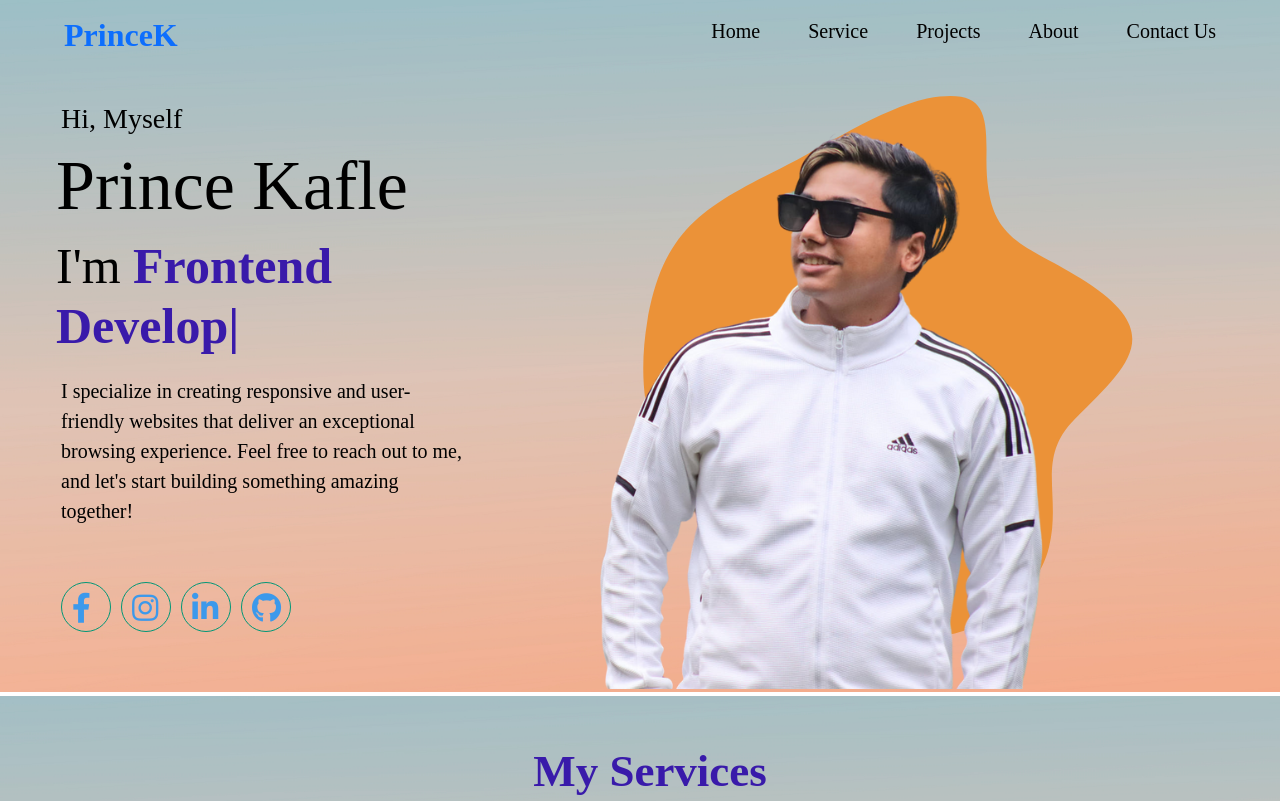
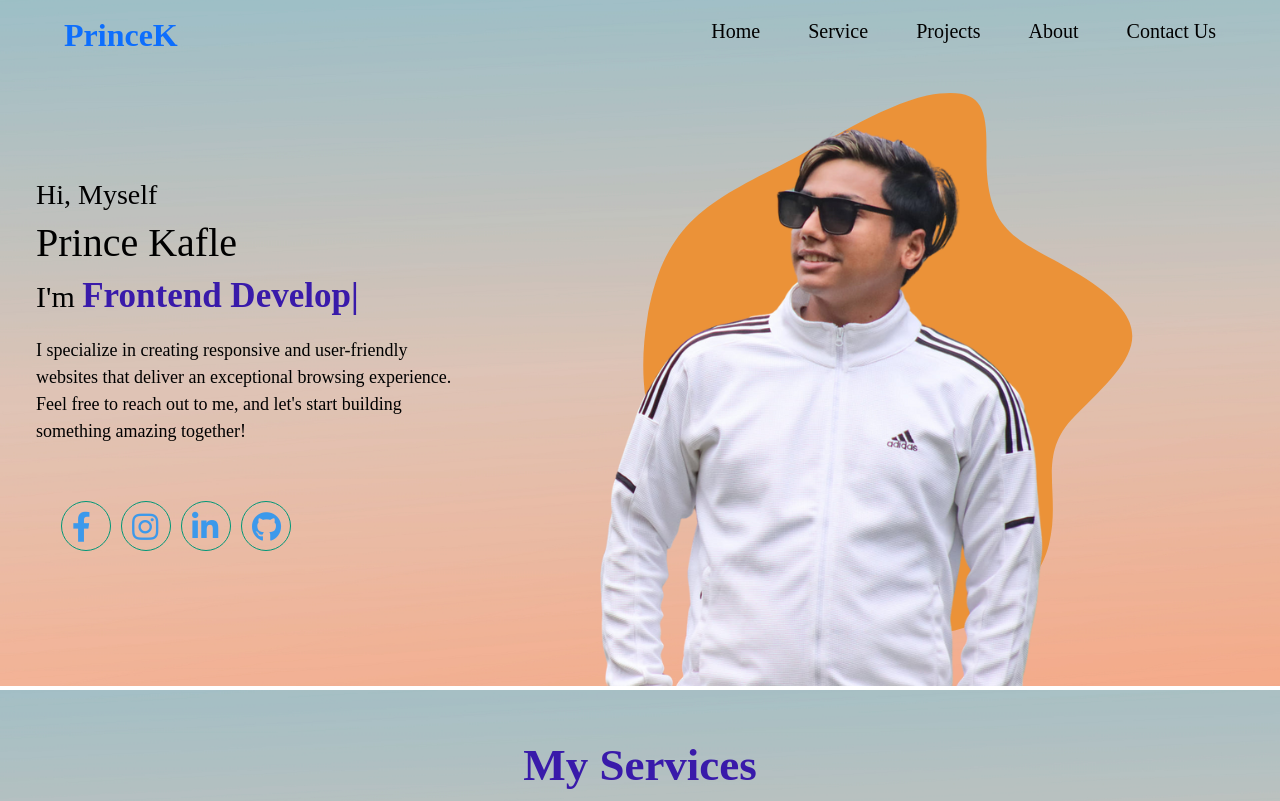
Before and after one commit to princekafle/Portfolio, a plain HTML site: page index.html in a window 1280 px wide. Shown: the top 801 px of the page. Drawn offline with nearby package versions, Linux system fonts and the light colour scheme.

Commit message:
Update style.css

```diff
--- a/style.css
+++ b/style.css
@@ -89,52 +89,46 @@ nav .line {
     width: 100%;
     height: auto;
     color: #ff0000;
-    display: flex;
-    /* align-items: center; */
-    flex-wrap: wrap;
-    /* justify-content: center; */
-    /* background-color: rgb(70, 65, 65); */
     font-family: playfair display;
 }
 
 .main h2 {
-    font-size: 50px;
+    font-size: 30px;
     font-weight: 400;
 }
 
 .main h1 {
     font-weight: 500;
-    font-size: 70px;
+    font-size: 40px;
 }
 
 .main h1,
 h2,
 h3 {
     color: black;
-    margin-left: 20px;
+    /* margin-left: 20px; */
 }
 
-.main h3 {
+
+/* .main h3 {
     margin-left: 25px;
-}
+} */
 
 .main span {
     color: rgb(57, 26, 170);
-    font-size: 50px;
+    font-size: 35px;
     font-weight: 600;
 }
 
 .main p {
-    font-size: 20px;
+    font-size: 18px;
     color: black;
-    margin-left: 25px;
+    /* margin-left: 25px; */
     margin-top: 20px;
 }
 
 .main .left {
-    margin-left: 40px;
     margin-top: 70px;
-    width: 40%;
 }
 
 .left-bottom {
@@ -180,13 +174,18 @@ h3 {
 
 /* .main .mainright {} */
 
-.mainright img {
-    /* height: 520px;
-    width: 100%; */
-    margin-top: 5px;
-    /* box-shadow: 10px 20px 15px rgba(0,0,0,0.5); */
-    /* filter:  drop-shadow(30px 30px 4px #4444dd); */
-}
+
+/* @media screen and (min-width:768px) and (max-width: 992px) {
+    .main .left {
+        width: 30%
+    }
+    .main .left {
+        margin-left: 5px;
+    }
+    .mainright {
+        width: 60%;
+    }
+} */
 
 .service {
     background: url(image/bg.jpg);
```
